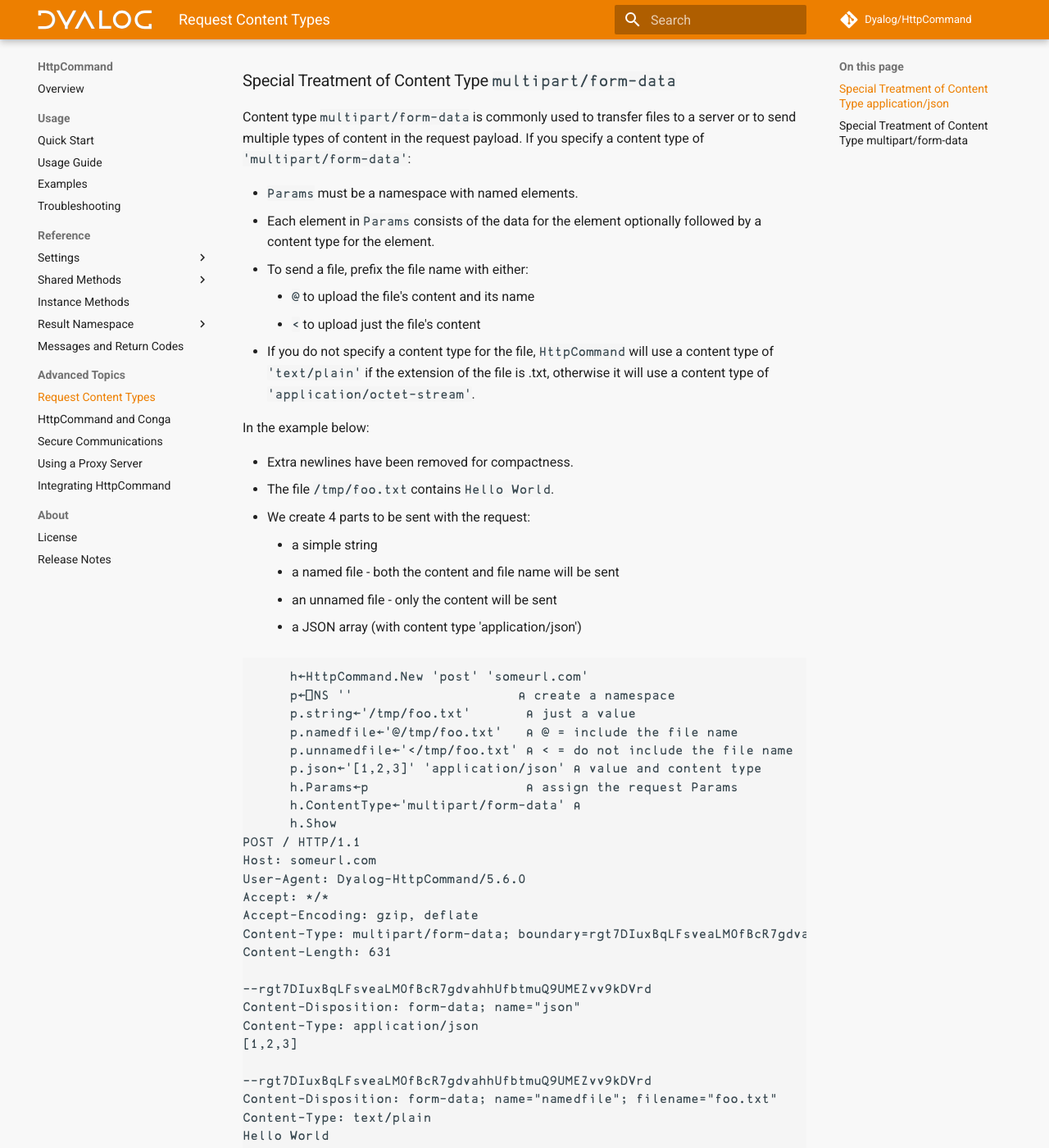
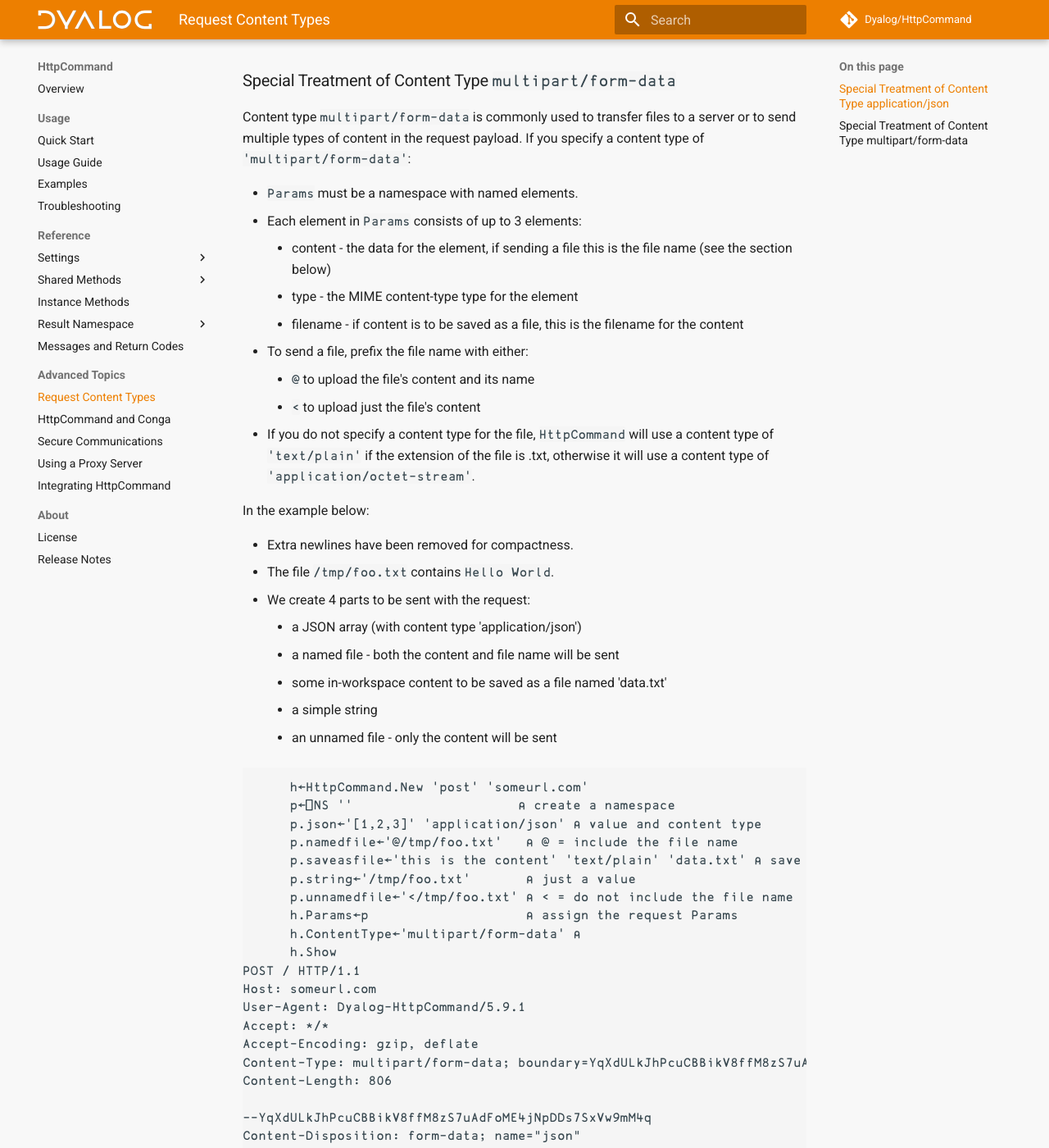
Before and after one commit to Dyalog/HttpCommand, an MkDocs documentation site: the page built from docs/content-types.md, in a window 1280 px wide and 1400 px high, scrolled down 521 px. Shown: the whole window at 82% size. Built offline with MkDocs 1.6.1 and Material for MkDocs 9.7.7, drawn with Linux system fonts in a browser that asks for light colours; comment, search, counter and statistics services are not loaded; the version menu is left out; some of the changed text lies outside the part shown.

Commit message:
59 improve content type multipart/form-data handling when sending files (#60)
* Address #59 - improved multipart/forn-data handling

* Update content-types.md

````diff
--- a/docs/content-types.md
+++ b/docs/content-types.md
@@ -11,7 +11,10 @@ If you specify a content type of `'application/json'`, `HttpCommand` will automa
 Content type `multipart/form-data` is commonly used to transfer files to a server or to send multiple types of content in the request payload. If you specify a content type of `'multipart/form-data'`:
 
 * `Params` must be a namespace with named elements.
-* Each element in `Params` consists of the data for the element optionally followed by a content type for the element.
+* Each element in `Params` consists of up to 3 elements:
+    * content - the data for the element, if sending a file this is the file name (see the section below)
+    * type - the MIME content-type type for the element
+    * filename - if content is to be saved as a file, this is the filename for the content
 * To send a file, prefix the file name with either:
     * `@` to upload the file's content and its name
     * `<` to upload just the file's content
@@ -22,10 +25,57 @@ In the example below:
 * Extra newlines have been removed for compactness.
 * The file `/tmp/foo.txt` contains `Hello World`.
 * We create 4 parts to be sent with the request:
+    * a JSON array (with content type 'application/json')
+    * a named file - both the content and file name will be sent
+    * some in-workspace content to be saved as a file named 'data.txt'
     * a simple string
-    * a named file - both the content and file name will be sent
     * an unnamed file - only the content will be sent
-    * a JSON array (with content type 'application/json')
+
+```
+      h←HttpCommand.New 'post' 'someurl.com'
+      p←⎕NS ''                     ⍝ create a namespace
+      p.json←'[1,2,3]' 'application/json' ⍝ value and content type
+      p.namedfile←'@/tmp/foo.txt'   ⍝ @ = include the file name
+      p.saveasfile←'this is the content' 'text/plain' 'data.txt' ⍝ save content as a file
+      p.string←'/tmp/foo.txt'       ⍝ just a value
+      p.unnamedfile←'</tmp/foo.txt' ⍝ < = do not include the file name
+      h.Params←p                    ⍝ assign the request Params
+      h.ContentType←'multipart/form-data' ⍝
+      h.Show
+POST / HTTP/1.1
+Host: someurl.com
+User-Agent: Dyalog-HttpCommand/5.9.1
+Accept: */*
+Accept-Encoding: gzip, deflate
+Content-Type: multipart/form-data; boundary=YqXdULkJhPcuCBBikV8ffM8zS7uAdFoME4jNpDDs7SxVw9mM4q
+Content-Length: 806
+
+--YqXdULkJhPcuCBBikV8ffM8zS7uAdFoME4jNpDDs7SxVw9mM4q
+Content-Disposition: form-data; name="json"
+Content-Type: application/json
+[1,2,3]
+
+--YqXdULkJhPcuCBBikV8ffM8zS7uAdFoME4jNpDDs7SxVw9mM4q
+Content-Disposition: form-data; name="namedfile"; filename="foo.txt"
+Content-Type: text/plain
+this is a test
+
+--YqXdULkJhPcuCBBikV8ffM8zS7uAdFoME4jNpDDs7SxVw9mM4q
+Content-Disposition: form-data; name="saveasfile"; filename="data.txt"
+Content-Type: text/plain
+this is the content
+
+--YqXdULkJhPcuCBBikV8ffM8zS7uAdFoME4jNpDDs7SxVw9mM4q
+Content-Disposition: form-data; name="string"
+/tmp/foo.txt
+
+--YqXdULkJhPcuCBBikV8ffM8zS7uAdFoME4jNpDDs7SxVw9mM4q
+Content-Disposition: form-data; name="unnamedfile"
+Content-Type: text/plain
+this is a test
+--YqXdULkJhPcuCBBikV8ffM8zS7uAdFoME4jNpDDs7SxVw9mM4q--
+```
+
 ```
       h←HttpCommand.New 'post' 'someurl.com'
       p←⎕NS ''                     ⍝ create a namespace
@@ -33,6 +83,7 @@ In the example below:
       p.namedfile←'@/tmp/foo.txt'   ⍝ @ = include the file name
       p.unnamedfile←'</tmp/foo.txt' ⍝ < = do not include the file name
       p.json←'[1,2,3]' 'application/json' ⍝ value and content type
+      p.saveasfile←'this is the content' 'text/plain' 'data.txt'
       h.Params←p                    ⍝ assign the request Params
       h.ContentType←'multipart/form-data' ⍝
       h.Show
````
Also changed, not shown: 1 other file.
